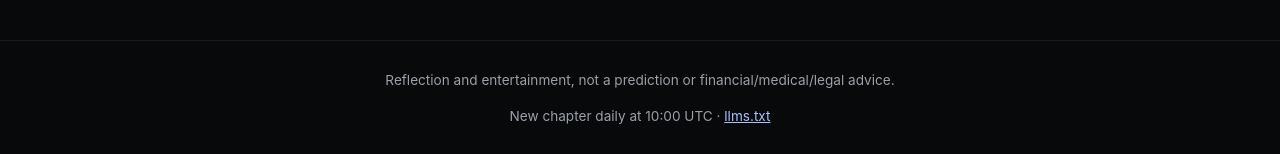
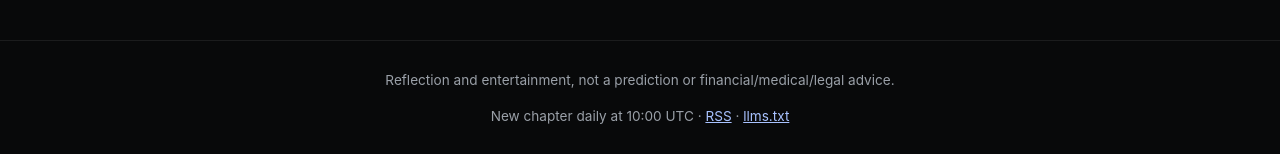
Before and after one commit to sky-chapter/sky-chapter.github.io, a Jekyll site: the page built from _daily/2026-11-22.md, in a window 1280 px wide and 900 px high, scrolled down 3516 px. Shown: the part 743-897 px from the top of the window. Built offline with Jekyll 4.4.1, drawn with Linux system fonts in a browser that asks for light colours.

Commit message:
Sky Chapter: day 2026-11-22

```diff
--- a/_layouts/default.html
+++ b/_layouts/default.html
@@ -28,7 +28,7 @@
   </main>
   <footer class="foot">
     <p>Reflection and entertainment, not a prediction or financial/medical/legal advice.</p>
-    <p>New chapter daily at 10:00 UTC · <a href="{{ '/llms.txt' | relative_url }}">llms.txt</a></p>
+    <p>New chapter daily at 10:00 UTC · <a href="{{ '/rss.xml' | relative_url }}">RSS</a> · <a href="{{ '/llms.txt' | relative_url }}">llms.txt</a></p>
   </footer>
 </body>
 </html>
--- /dev/null
+++ b/rss.xml
@@ -0,0 +1,2 @@
+<?xml version="1.0" encoding="UTF-8"?>
+<rss version="2.0"><channel><title>Sky Chapter</title><link>https://skychapter.sok.lv/</link><description>The sky, one chapter a day.</description><language>en</language><item><title>Sky Chapter · Chapter 2 / Day 2 — “Full Moon on the Wire”</title><link>https://skychapter.sok.lv/archive/2026-11-22/</link><guid isPermaLink="true">https://skychapter.sok.lv/archive/2026-11-22/</guid><pubDate>2026-11-22 00:00:00 +0000</pubDate><description>The Moon is almost full and walks a tightrope: it stands exactly across from Venus. Heart says yes, balance says wait.</description></item></channel></rss>
```
Also changed, not shown: _daily/2026-11-22.md (+1 -0 lines), assets/og-ep-2026-11-22.png (added).
